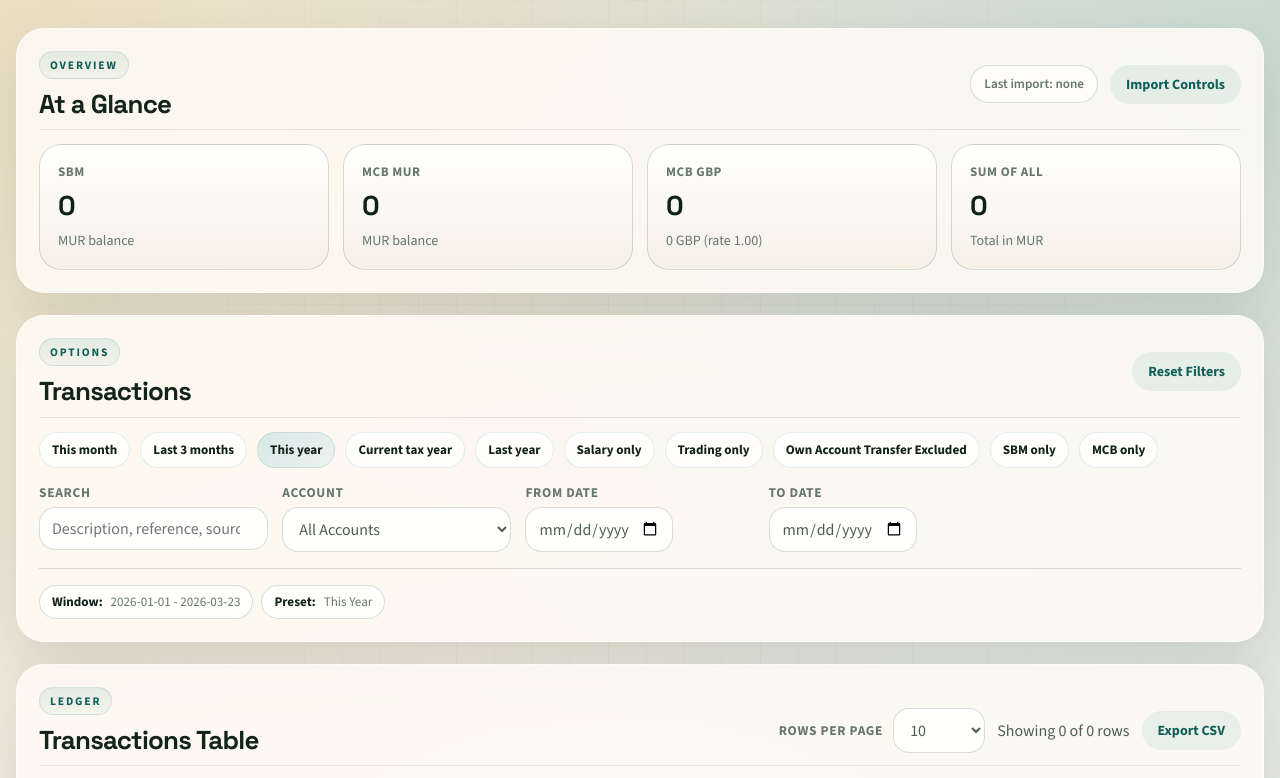
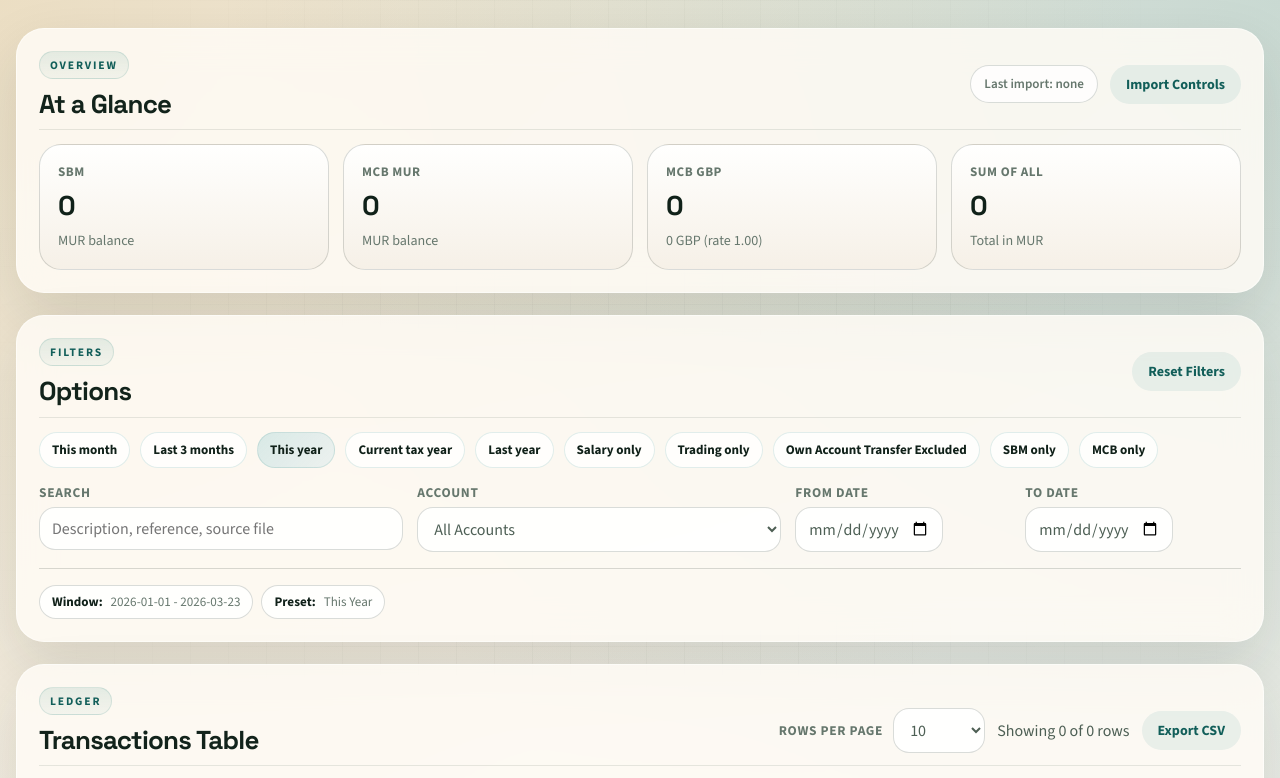
Before and after one commit to abhisheikmotee/finance-tool, a website: page index.html in a window 1280 px wide. Shown: the top 778 px of the page. Drawn offline with nearby package versions, Linux system fonts and the light colour scheme; no server answers.

Commit message:
Rename filter panel and tighten layout

```diff
--- a/index.html
+++ b/index.html
@@ -30,8 +30,8 @@
       <section class="glass-card filters-card">
         <div class="section-heading">
           <div>
-            <p class="section-kicker">Options</p>
-            <h2>Transactions</h2>
+            <p class="section-kicker">Filters</p>
+            <h2>Options</h2>
           </div>
           <button id="clear-filters-btn" class="btn btn-secondary" type="button">Reset Filters</button>
         </div>
--- a/styles.css
+++ b/styles.css
@@ -627,7 +627,7 @@ h3 {
 
 .filters-grid {
   display: grid;
-  grid-template-columns: repeat(5, minmax(0, 1fr));
+  grid-template-columns: 1.35fr 1.35fr 0.8fr 0.8fr;
   gap: 14px;
 }
 
```
Also changed, not shown: tests/dashboard-smoke.spec.js (+1 -1 lines).
